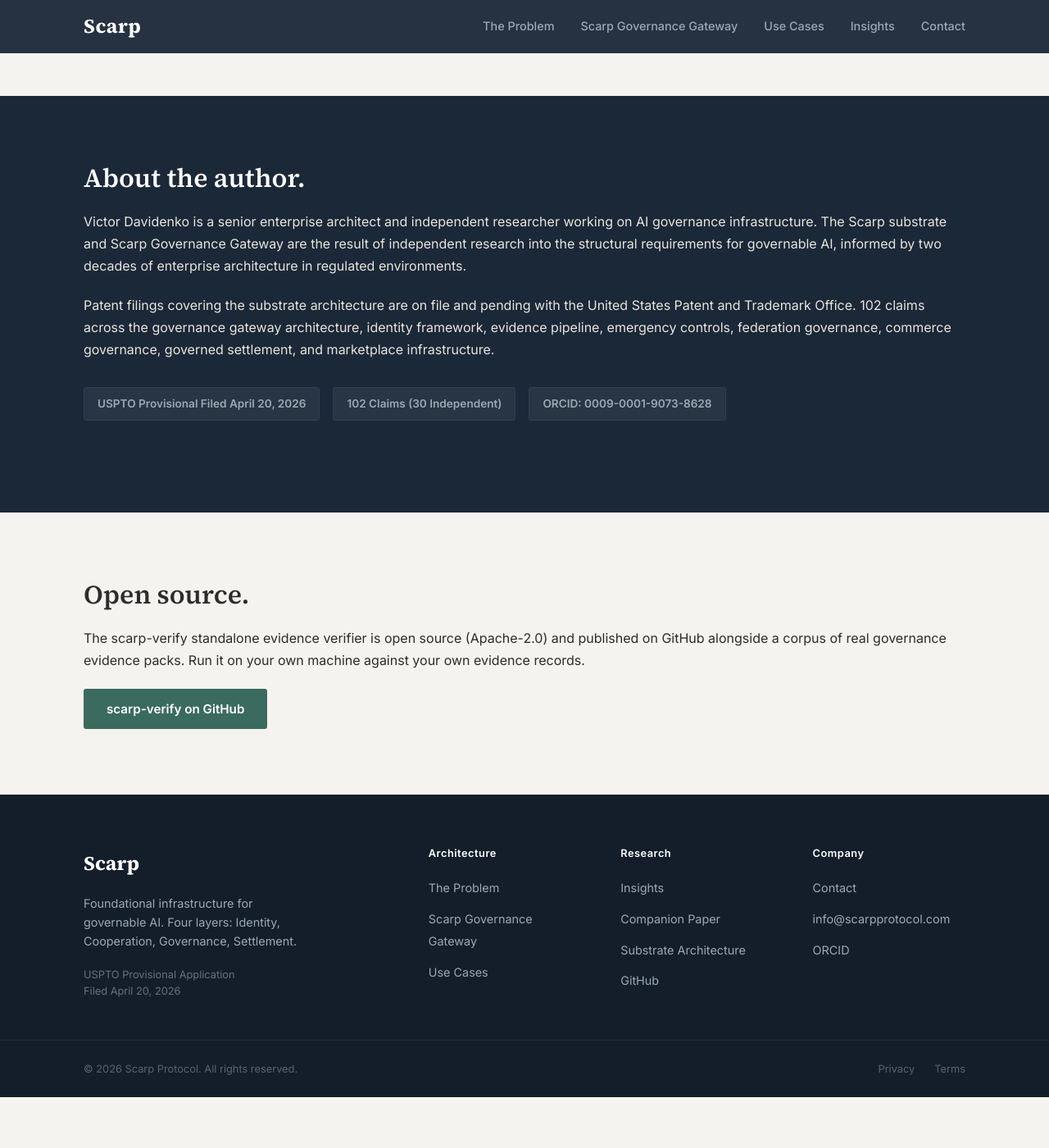
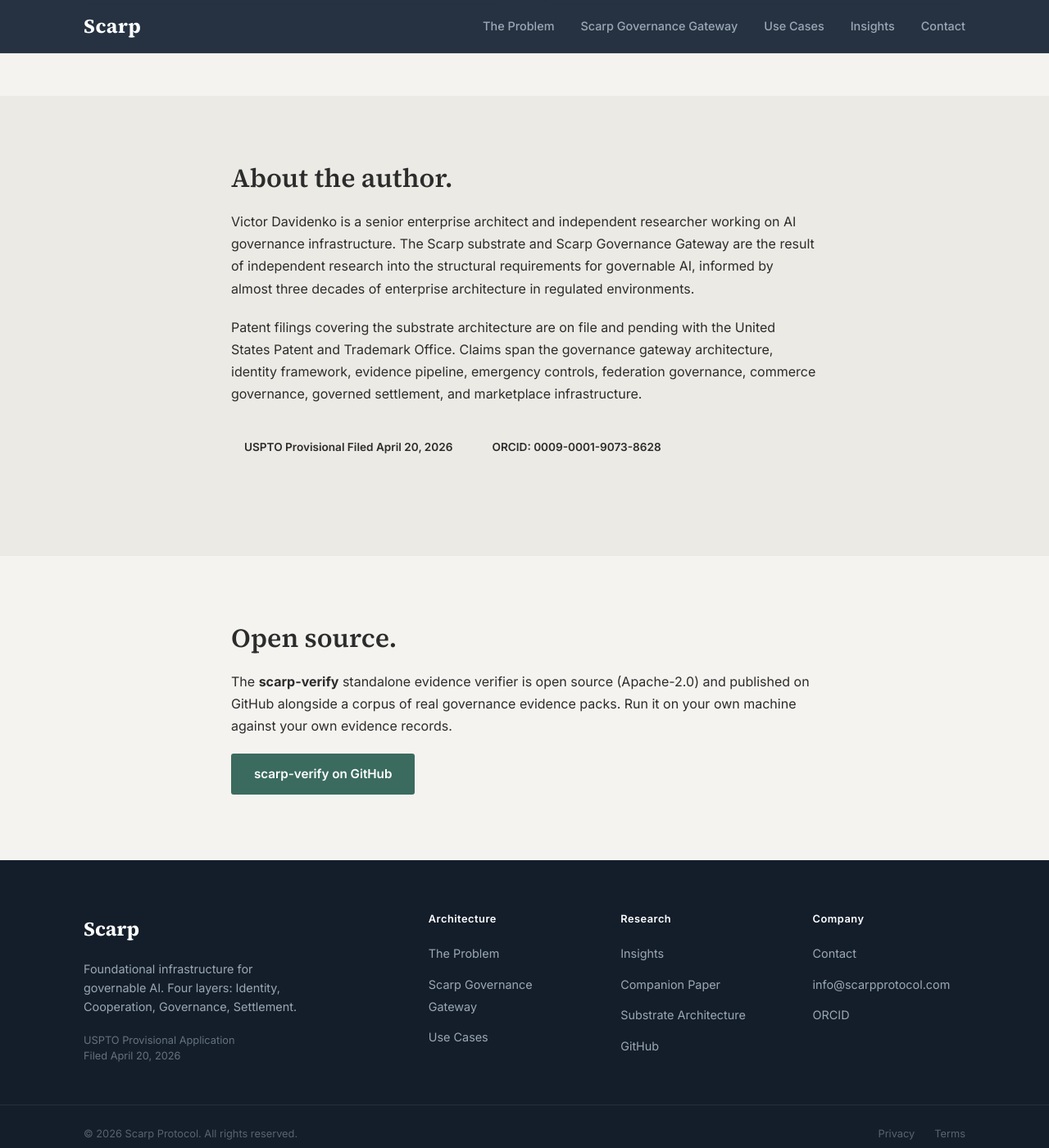
Before and after one commit to scarpprotocol/scarpprotocol.github.io, a Jekyll site: the page built from contact.html, in a window 1280 px wide and 1400 px high, scrolled down 767 px. Shown: the whole window at 82% size. Built offline with Jekyll 4.4.1, drawn with Linux system fonts in a browser that asks for light colours; before the commit the page ends 2105 px from its top, so only the background shows below that; some of the changed text lies outside the part shown.

Commit message:
Contact: almost three decades, remove claim count badge, add info@ email, Title Case eyebrows

```diff
--- a/contact.html
+++ b/contact.html
@@ -15,40 +16,37 @@
   <div class="container">
     <div class="contact-grid">
       <div class="contact-path">
-        <span class="eyebrow">General inquiries</span>
+        <span class="eyebrow">General Inquiries</span>
         <h3>Get in touch.</h3>
         <p>Questions about Scarp, Scarp Governance Gateway, the published research, or standards alignment.</p>
-        <p class="contact-email mt-2"><a href="mailto:info@scarpprotocol.com">info@scarpprotocol.com</a></p>
+        <a href="mailto:info@scarpprotocol.com" class="contact-email">info@scarpprotocol.com</a>
       </div>
       <div class="contact-path">
-        <span class="eyebrow">Strategic engagement</span>
+        <span class="eyebrow">Strategic Engagement</span>
         <h3>Request a technical briefing.</h3>
         <p>For enterprise evaluators, platform teams weighing governance architecture, standards body participants, and partnership or licensing inquiries. Briefings cover the full architectural specification beyond the published material.</p>
-        <p class="contact-email mt-2"><a href="mailto:victor@scarpprotocol.com">victor@scarpprotocol.com</a></p>
+        <a href="mailto:victor@scarpprotocol.com" class="contact-email">victor@scarpprotocol.com</a>
       </div>
     </div>
   </div>
 </section>
 
-<section class="section-dark">
-  <div class="container">
+<section class="section-light-alt">
+  <div class="container container-narrow">
     <h2>About the author.</h2>
-    <p>Victor Davidenko is a senior enterprise architect and independent researcher working on AI governance infrastructure. The Scarp substrate and Scarp Governance Gateway are the result of independent research into the structural requirements for governable AI, informed by two decades of enterprise architecture in regulated environments.</p>
-    <p>Patent filings covering the substrate architecture are on file and pending with the United States Patent and Trademark Office. 102 claims across the governance gateway architecture, identity framework, evidence pipeline, emergency controls, federation governance, commerce governance, governed settlement, and marketplace infrastructure.</p>
-    <div class="mt-3">
-      <div class="standards-bar">
-        <span class="standard-badge">USPTO Provisional Filed April 20, 2026</span>
-        <span class="standard-badge">102 Claims (30 Independent)</span>
-        <span class="standard-badge"><a href="https://orcid.org/0009-0001-9073-8628" target="_blank" rel="noopener" style="color: inherit;">ORCID: 0009-0001-9073-8628</a></span>
-      </div>
+    <p>Victor Davidenko is a senior enterprise architect and independent researcher working on AI governance infrastructure. The Scarp substrate and Scarp Governance Gateway are the result of independent research into the structural requirements for governable AI, informed by almost three decades of enterprise architecture in regulated environments.</p>
+    <p>Patent filings covering the substrate architecture are on file and pending with the United States Patent and Trademark Office. Claims span the governance gateway architecture, identity framework, evidence pipeline, emergency controls, federation governance, commerce governance, governed settlement, and marketplace infrastructure.</p>
+    <div class="standards-bar">
+      <span class="standard-badge">USPTO Provisional Filed April 20, 2026</span>
+      <span class="standard-badge"><a href="https://orcid.org/0009-0001-9073-8628" target="_blank" rel="noopener" style="color: inherit;">ORCID: 0009-0001-9073-8628</a></span>
     </div>
   </div>
 </section>
 
 <section class="section-light">
-  <div class="container">
+  <div class="container container-narrow">
     <h2>Open source.</h2>
-    <p>The scarp-verify standalone evidence verifier is open source (Apache-2.0) and published on GitHub alongside a corpus of real governance evidence packs. Run it on your own machine against your own evidence records.</p>
+    <p>The <strong>scarp-verify</strong> standalone evidence verifier is open source (Apache-2.0) and published on GitHub alongside a corpus of real governance evidence packs. Run it on your own machine against your own evidence records.</p>
     <p class="mt-2"><a href="https://github.com/scarpprotocol/scarp-verify" target="_blank" rel="noopener" class="btn btn-primary" style="background: var(--strata-teal); color: #fff;">scarp-verify on GitHub</a></p>
   </div>
 </section>
```
Also changed, not shown: other parts of contact.html (+1 -0 lines).
